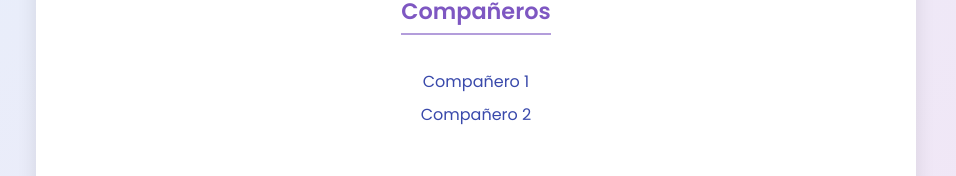
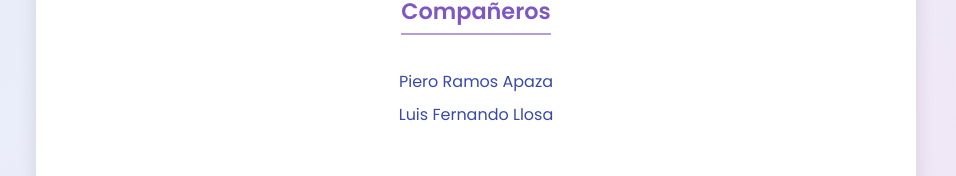
Before and after one commit to paulasaavedrab8-pixel/paulasaavedra.github.io, a plain HTML site: page index.html in a window 1280 px wide. Shown: the part 698-874 px from the top of the page, without its empty margins (164-1120 px from the left). Drawn offline with Linux system fonts and the light colour scheme.

Commit message:
Update index.html

```diff
--- a/index.html
+++ b/index.html
@@ -112,8 +112,8 @@
     <section id="companeros">
       <h2>Compañeros</h2>
       <ul>
-        <li><a href="#">Compañero 1</a></li>
-        <li><a href="#">Compañero 2</a></li>
+        <li><a href="https://pe.linkedin.com/in/piero-ramos-031b62385">Piero Ramos Apaza</a></li>
+        <li><a href="https://www.linkedin.com/in/luis-fernando-llosa-romero-b45713385">Luis Fernando Llosa</a></li>
       </ul>
     </section>
 
```
